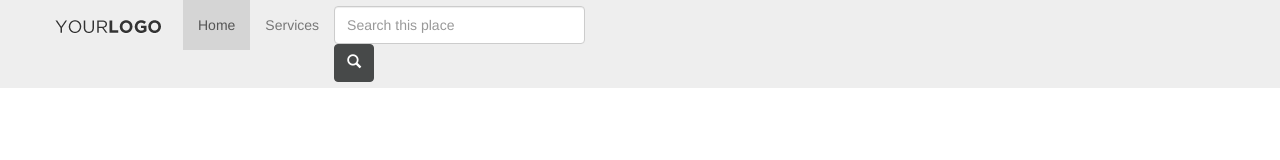
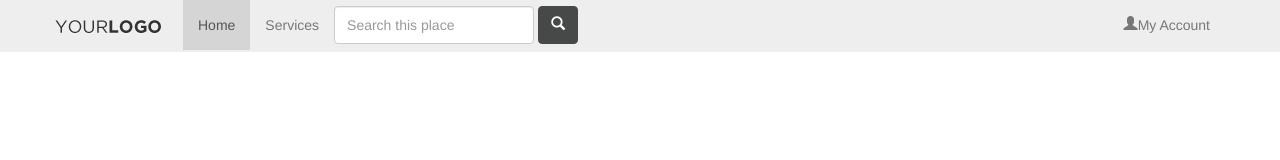
Before and after one commit to chprasad893/workspace, a plain HTML site: page practice-website/index.html in a window 1280 px wide. Drawn offline with nearby package versions, Linux system fonts and the light colour scheme.

Commit message:
complete workspace as on 26-7-16

```diff
--- a/practice-website/includes/css/styles.css
+++ b/practice-website/includes/css/styles.css
@@ -25,7 +25,9 @@ Notes:	 Hand coded for Udemy.com
 /* --------------------------------------
    Navbar
    -------------------------------------- */
-
+   #searchInput {
+     width: 200px;
+   }
 
 
 /* --------------------------------------
--- a/practice-website/index.html
+++ b/practice-website/index.html
@@ -24,6 +24,7 @@
 	<body>
 
 	<div class="container" id="main">
+
 		<div class="navbar navbar-fixed-top">
       <div class="container">
 
@@ -34,18 +35,22 @@
                  <li class="active">
                    <a href="#">Home</a>
                  </li>
-                 <li>
-                   <a href="#">Services</a>
-                 </li>
-                 <li>
-                   <form class="navbar-form">
-                     <input type="text" class="form-control" placeholder="Search this place">
-                     <button type="submit" class="btn btn-default" ><span class="glyphicon glyphicon-search">
-                     </span>
-                   </button>
-                   </form>
+                 <li class="dropdown">
+                   <a href="#" class="dropdown-toggle">Services</a>
                  </li>
                </ul>
+
+               <form class="navbar-form pull-left">
+                  <input type="text" class="form-control" placeholder="Search this place" id="searchInput">
+                  <button type="submit" class="btn btn-default" ><span class="glyphicon glyphicon-search">
+                  </span></button>
+                </form>
+
+                 <ul class="nav navbar-nav pull-right">
+                   <li>
+                     <a href="#"><span class="glyphicon glyphicon-user"></span>My Account</a>
+                   </li>
+               </ul><!--end nav pull-right -->
          </div><!--end  nav-collapse-->
 
       </div><!--end container-->
```
